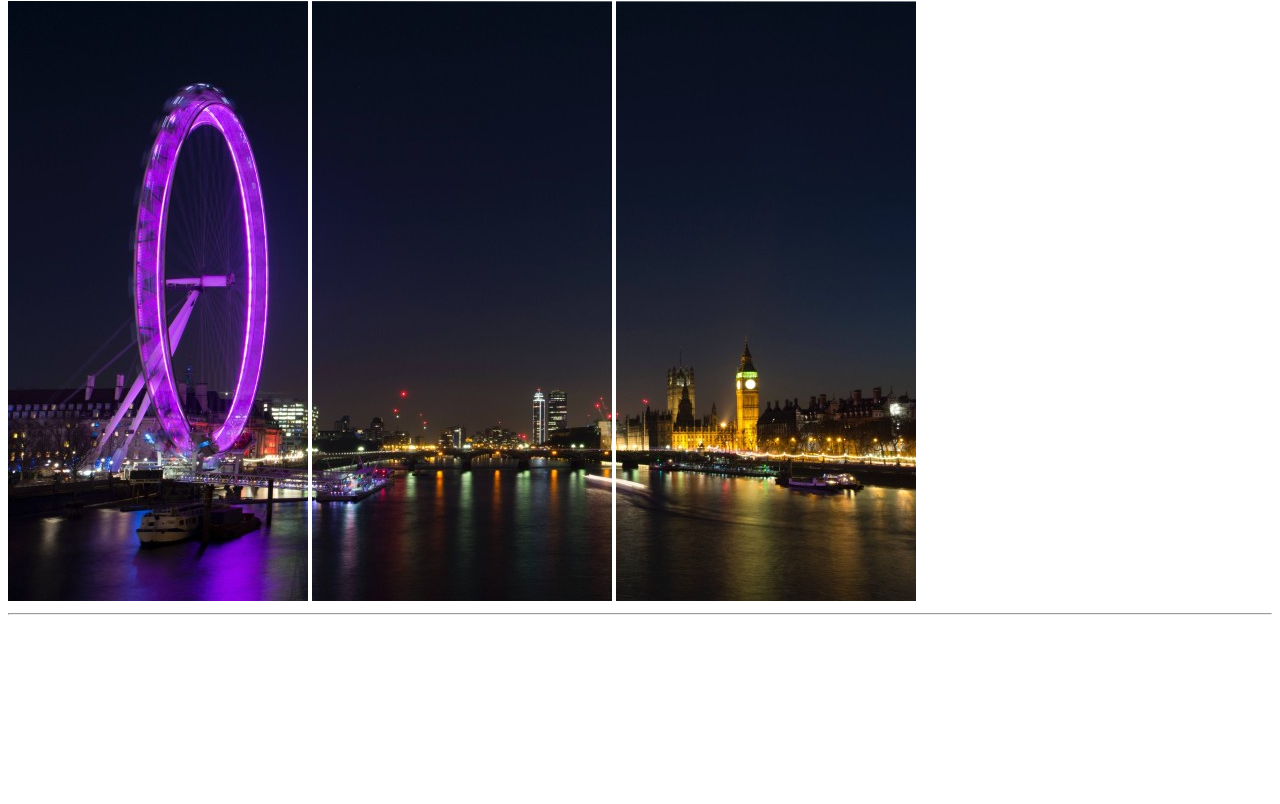
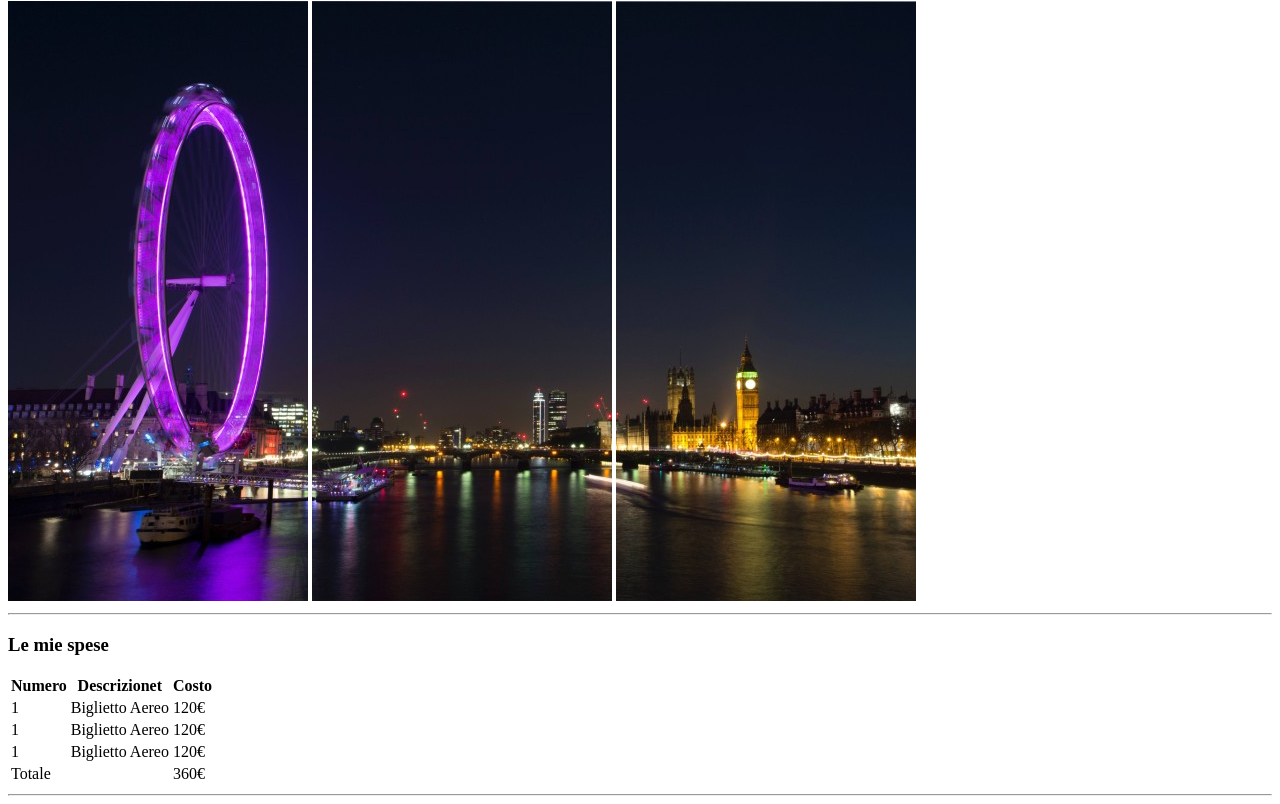
Before and after one commit to nicolas-dp/html-london-trip, a plain HTML site: page index.html in a window 1280 px wide. Shown: the part 79-883 px from the top of the page. Before the commit the page ends 800 px from the top, so only its background shows below. Drawn offline with Linux system fonts and the light colour scheme.

Commit message:
Add Table travel expenses

```diff
--- a/index.html
+++ b/index.html
@@ -21,7 +21,38 @@
 
     <!-- Create Main -->
     <main>
-
+        <!-- Lista dei costi with Table-->
+        <Section>
+            <h3>Le mie spese</h3>
+            <table>
+                <tr>
+                  <th>Numero</th>
+                  <th>Descrizionet</th>
+                  <th>Costo</th>
+                </tr>
+                <tr>
+                  <td>1</td>
+                  <td>Biglietto Aereo</td>
+                  <td>120€</td>
+                </tr>
+                <tr>
+                  <td>1</td>
+                  <td>Biglietto Aereo</td>
+                  <td>120€</td>
+                </tr>
+                <tr>
+                  <td>1</td>
+                  <td>Biglietto Aereo</td>
+                  <td>120€</td>
+                </tr>
+                <tr>
+                  <td>Totale</td>
+                  <td></td>
+                  <td>360€</td>
+                </tr>
+              </table>
+            <hr>
+        </Section>
     </main>
 
 
```
